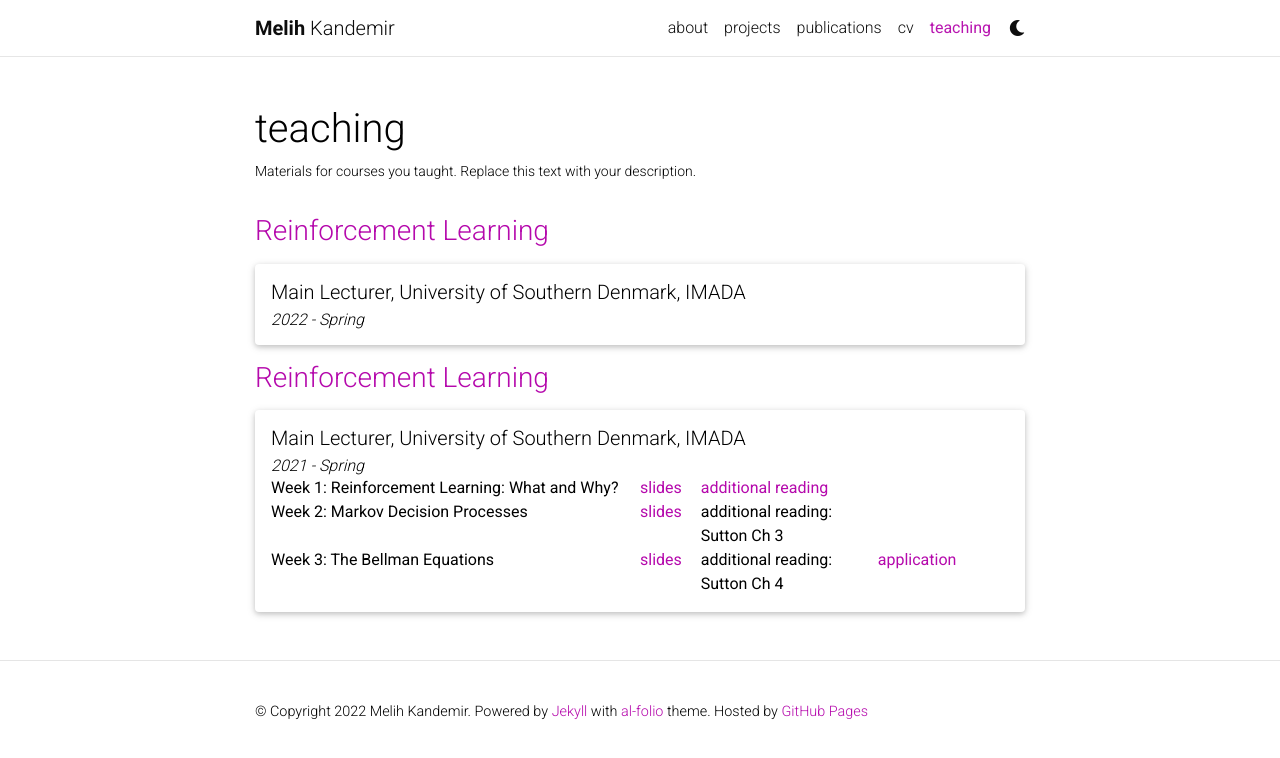
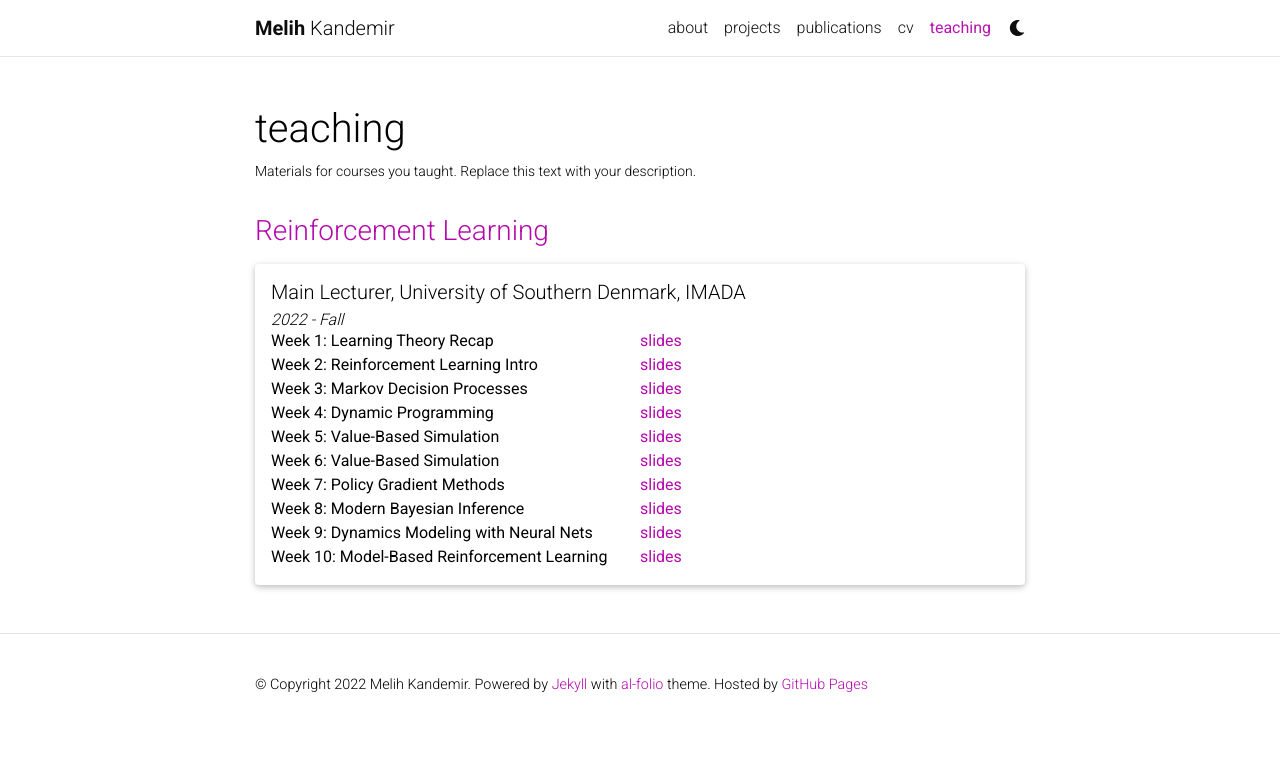
Before and after one commit to melihkandemir/melihkandemir.github.io, a Jekyll site: the page built from _pages/teaching.md, in a window 1280 px wide. Shown: the top 758 px of the page. Built offline with Jekyll 4.4.1, drawn with Linux system fonts in a browser that asks for light colours; comment, search, counter and statistics services are not loaded; a style sheet for code colours, icons or effects is not loaded.

Commit message:
rl course added

```diff
--- a/_data/teaching.yml
+++ b/_data/teaching.yml
@@ -3,27 +3,39 @@ lectures:
     type: Main Lecturer
     institution: University of Southern Denmark
     department: IMADA
-    year: 2021
-    term: Spring
+    year: 2022
+    term: Fall
     link: "www.google.com"
     schedule:
       - week: 1
-        topic: "Reinforcement Learning: What and Why?"
+        topic: "Learning Theory Recap"
         slides: "assets/teaching/rl_2021/rl-lecture1.pdf"
-        additional_reading: "assets/teaching/rl_2021/Lecture 1 - introduction.pdf"
       - week: 2
+        topic: "Reinforcement Learning Intro"
+        slides: "assets/teaching/rl_2021/rl-lecture2.pdf"
+      - week: 3
         topic: "Markov Decision Processes"
-        slides: "assets/teaching/rl_2021/rl-lecture2.pdf"
-        additional_reading: Sutton Ch 3
-      - week: 3
-        topic: "The Bellman Equations"
         slides: "assets/teaching/rl_2021/rl-lecture3.pdf"
-        additional_reading: Sutton Ch 4
-        application: "assets/teaching/rl_2021/app1-cart-pole.ipynb"
-
-  - title: Reinforcement Learning
-    type: Main Lecturer
-    institution: University of Southern Denmark
-    department: IMADA
-    year: 2022
-    term: Spring
+        #additional_reading: Sutton Ch 4
+        #application: "assets/teaching/rl_2021/app1-cart-pole.ipynb"
+      - week: 4
+        topic: "Dynamic Programming"
+        slides: "assets/teaching/rl_2021/rl-lecture4.pdf"
+      - week: 5
+        topic: "Value-Based Simulation"
+        slides: "assets/teaching/rl_2021/rl-lecture5.pdf"
+      - week: 6
+        topic: "Value-Based Simulation"
+        slides: "assets/teaching/rl_2021/rl-lecture6.pdf"
+      - week: 7
+        topic: "Policy Gradient Methods"
+        slides: "assets/teaching/rl_2021/rl-lecture7.pdf"
+      - week: 8
+        topic: "Modern Bayesian Inference"
+        slides: "assets/teaching/rl_2021/rl-lecture8.pdf"
+      - week: 9
+        topic: "Dynamics Modeling with Neural Nets"
+        slides: "assets/teaching/rl_2021/rl-lecture9.pdf"
+      - week: 10
+        topic: "Model-Based Reinforcement Learning"
+        slides: "assets/teaching/rl_2021/rl-lecture10.pdf"
```
Also changed, not shown: 16 other files.
